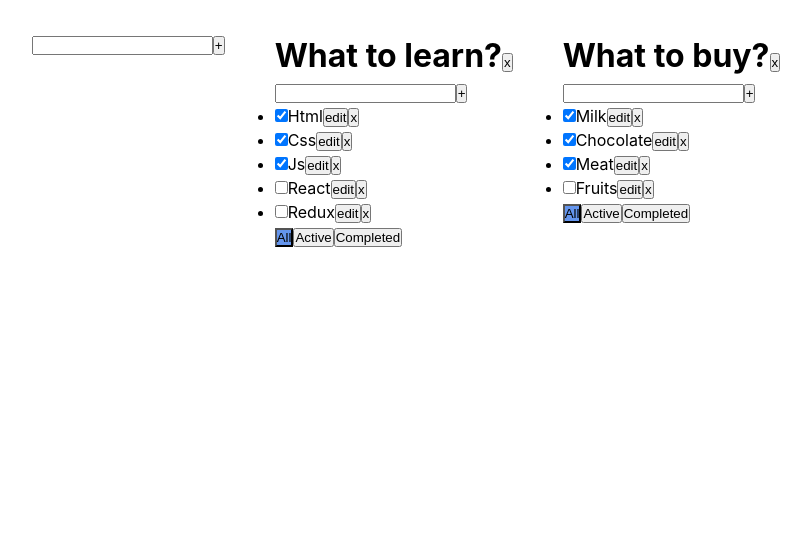
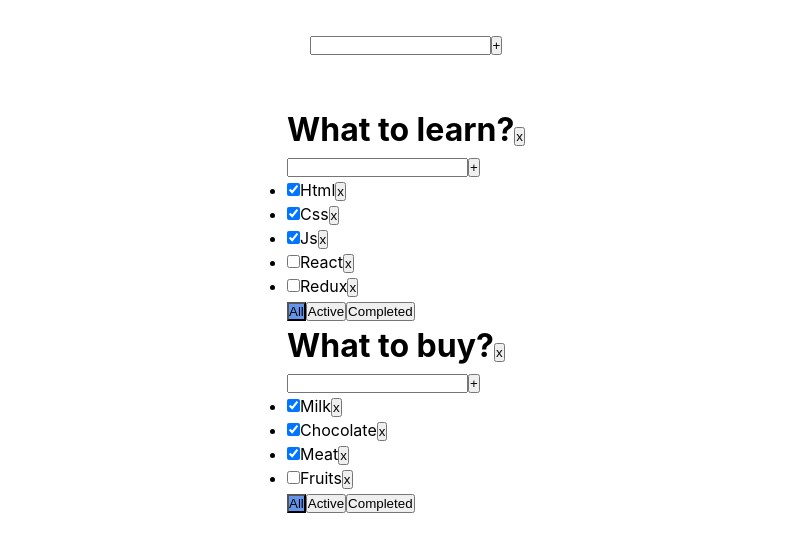
Before and after one commit to xasanovdev/react-todolist-ts-app, a React (Vite) app: page / in a window 1280 px wide. Shown: the top 552 px of the page, without its empty margins (234-1045 px from the left). Built offline with nearby package versions, Linux system fonts and the light colour scheme.

Commit message:
Updating Application tree

```diff
--- a/src/App.css
+++ b/src/App/App.css
@@ -12,6 +12,8 @@
 .container {
   justify-content: center;
   display: flex;
+  align-items: center;
+  flex-direction: column;
   gap: 50px;
   width: 100%;
 }
@@ -24,3 +26,7 @@
 .filter-active {
   background-color: cornflowerblue;
 }
+.todolists__container {
+  display: flex;
+  flex-direction: column;
+}
--- a/src/App.tsx
+++ b/src/App/App.tsx
@@ -1,8 +1,8 @@
 import { useState } from 'react';
 import './App.css';
-import Todolist, { TaskType } from './Todolist';
+import Todolist, { TaskType } from '../Todolist';
 import { v4 as uuidv4 } from 'uuid';
-import TodolistInput from './TodolistInput';
+import TodolistInput from '../TodolistInput';
 
 export type FilterValuesType = 'All' | 'Completed' | 'Active';
 
@@ -64,17 +64,17 @@ function App() {
     const tasks = tasksObj[todolistId];
     const updateTasks = tasks.map((task) => {
       if (task.id === taskId) return { ...task, title: title };
-      return task
+      return task;
     });
     tasksObj[todolistId] = updateTasks;
 
     setTasks({ ...tasksObj });
   }
-  function changeTodolistTitle(todolistId:string,title:string) {
-    const todolist = todolists.find((todolist) => todolist.id === todolistId)
-    if(todolist) {
+  function changeTodolistTitle(todolistId: string, title: string) {
+    const todolist = todolists.find((todolist) => todolist.id === todolistId);
+    if (todolist) {
       todolist.title = title;
-      setTodolists([...todolists])
+      setTodolists([...todolists]);
     }
   }
 
@@ -122,6 +122,7 @@ function App() {
         <TodolistInput addItem={addTodolist} />
       </div>
 
+      <div className="todolists__container">
         {todolists.map((todolist) => {
           let tasksForTodoList = tasksObj[todolist.id];
 
@@ -148,6 +149,7 @@ function App() {
           );
         })}
       </div>
+    </div>
   );
 }
 
--- /dev/null
+++ b/src/Task/index.tsx
@@ -0,0 +1,37 @@
+import React from 'react';
+import { TaskType } from '../Todolist';
+import EditableSpan from '../EditableSpan';
+
+type TaskPropsType = {
+  task: TaskType;
+  todolistId: string;
+  removeTask: (taskId: string, todolistId: string) => void;
+  changeTaskStatus: (taskId: string, todolistId: string) => void;
+  changeTaskTitle: (taskId: string, todolistId: string, title:string) => void;
+};
+
+const Task = (props: TaskPropsType) => {
+  const removeTask = () => props.removeTask(props.task.id, props.todolistId);
+  const changeTaskStatus = () =>
+    props.changeTaskStatus(props.task.id, props.todolistId);
+
+  const changeTaskTitle = (title: string) => {
+    props.changeTaskTitle(props.task.id, props.todolistId, title);
+  };
+
+  return (
+    <>
+      <li key={props.task.id}>
+        <input
+          type="checkbox"
+          checked={props.task.isDone}
+          onChange={changeTaskStatus}
+        />
+        <EditableSpan title={props.task.title} onChange={changeTaskTitle} />
+        <button onClick={removeTask}>x</button>
+      </li>
+    </>
+  );
+};
+
+export default Task;
--- a/src/Todolist.tsx
+++ b/src/Todolist/index.tsx
@@ -1,6 +1,7 @@
-import { FilterValuesType } from './App';
-import EditableSpan from './EditableSpan';
-import TodolistInput from './TodolistInput';
+import { FilterValuesType } from '../App/App';
+import EditableSpan from '../EditableSpan';
+import Task from '../Task';
+import TodolistInput from '../TodolistInput';
 
 export type TaskType = {
   id: string;
@@ -51,24 +52,14 @@ function Todolist(props: PropsType) {
       <ul>
         {props.tasks.length > 0
           ? props.tasks.map((task) => {
-              const removeTask = () => props.removeTask(task.id, props.id);
-              const changeTaskStatus = () =>
-                props.changeTaskStatus(task.id, props.id);
-
-              const changeTaskTitle = (title: string) => {
-                props.changeTaskTitle(task.id, props.id, title);
-              };
               return (
-                <li key={task.id}>
-                  <input
-                    type="checkbox"
-                    checked={task.isDone}
-                    onChange={changeTaskStatus}
-                  />
-                  <EditableSpan title={task.title} onChange={changeTaskTitle} />
-                  <button>edit</button>
-                  <button onClick={removeTask}>x</button>
-                </li>
+                <Task
+                  key={task.id}
+                  task={task}
+                  todolistId={props.id}
+                  removeTask={props.removeTask}
+                  changeTaskStatus={props.changeTaskStatus}
+                />
               );
             })
           : `${props.filter} Tasks was deleted :(`}
```
Also changed, not shown: src/main.tsx (+6 -8 lines), src/EditableSpan/index.tsx (renamed from src/EditableSpan.tsx), src/TodolistInput/index.tsx (renamed from src/TodolistInput.tsx). Lines whose indentation alone changed are shown as unchanged.
